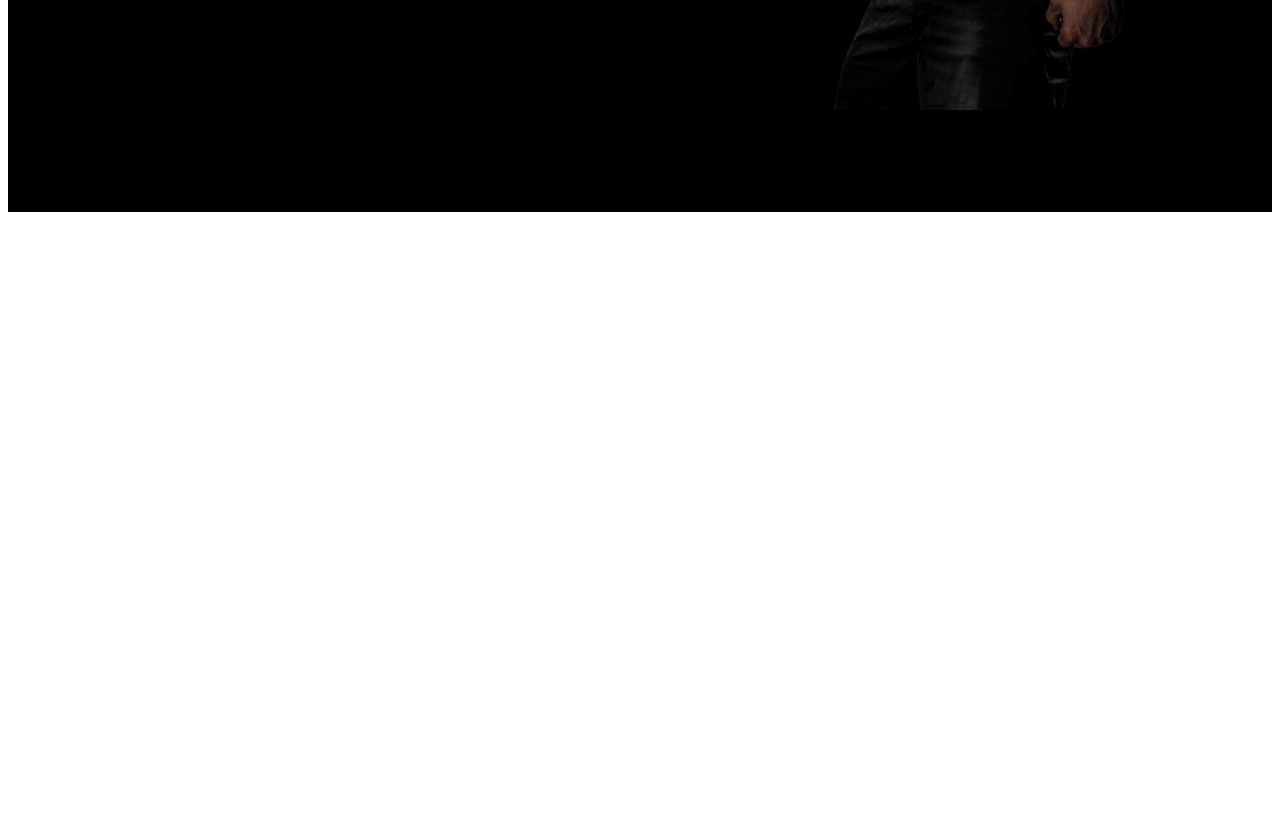
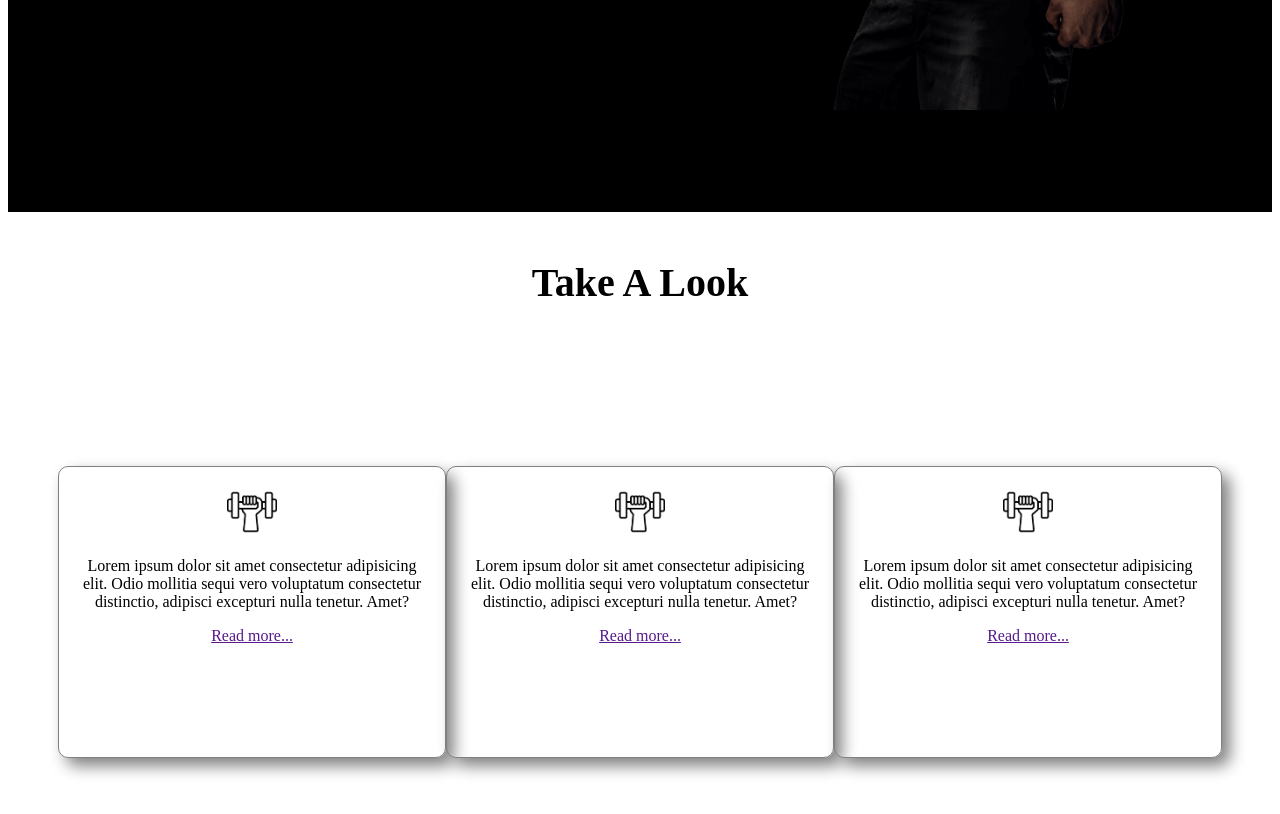
Before and after one commit to aminul-islam2020/fitness, a plain HTML site: page index.html in a window 1280 px wide. Shown: the part 673-1487 px from the top of the page. Before the commit the page ends 893 px from the top, so only its background shows below. Drawn offline with Linux system fonts and the light colour scheme.

Commit message:
section two completed

```diff
--- a/index.html
+++ b/index.html
@@ -37,5 +37,34 @@
             </div>
         </div>
 
+        <!-- section two starts here -->
+        <h1 class="title-2">Take A Look</h1>
+        <div class="section-two">
+            <div class="card-1">
+                <div class="card-description">
+                    <img class="gym-icon" src="images/icon1.png" alt="">
+                    <p>Lorem ipsum dolor sit amet consectetur adipisicing elit. Odio mollitia sequi vero voluptatum consectetur distinctio, adipisci excepturi nulla tenetur. Amet?</p>
+                    <a href="">Read more...</a>
+                </div>
+            </div>
+
+            <div class="card-1">
+                <div class="card-description">
+                    <img class="gym-icon" src="images/icon1.png" alt="">
+                    <p>Lorem ipsum dolor sit amet consectetur adipisicing elit. Odio mollitia sequi vero voluptatum consectetur distinctio, adipisci excepturi nulla tenetur. Amet?</p>
+                    <a href="">Read more...</a>
+                </div>
+            </div>
+
+            <div class="card-1">
+                <div class="card-description">
+                    <img class="gym-icon" src="images/icon1.png" alt="">
+                    <p>Lorem ipsum dolor sit amet consectetur adipisicing elit. Odio mollitia sequi vero voluptatum consectetur distinctio, adipisci excepturi nulla tenetur. Amet?</p>
+                    <a href="">Read more...</a>
+                </div>
+            </div>
+
+        </div>
+
 </body>
 </html>
--- a/style.css
+++ b/style.css
@@ -18,9 +18,6 @@
 }
 .menu-items li{
     padding: 10px;
-}
-.company-logo{
-
 }
 .banner-container{
     color: white;
@@ -57,3 +54,36 @@ img{
     height: 600px;
     width: 600px;
 }
+.section-two{
+    margin-top: 70px;
+    padding: 50px;
+    display: flex;
+    justify-content: space-evenly;
+}
+.card-1{
+    width: 350px;
+    height: 250px;
+    border: 1px solid grey;
+    text-align: center;
+    box-shadow: 8px 8px 16px gray;
+    padding: 20px;
+    border-radius: 10px;
+    margin-top: 40px;
+    transition: .8ms;
+}
+.card-1:hover{
+    border: 1px solid red;
+    margin-top: -20px;
+    transition: .8ms;
+}
+.title-2{
+    text-align: center;
+    font-size: 40px;
+    font-weight: bold;
+    margin-bottom: 20px;
+    padding-top: 20px;
+}
+.gym-icon{
+    width: 50px;
+    height: 50px;
+}
```
Also changed, not shown: images/icon1.png (added), images/icon2.png (added), images/icon3.png (added).
